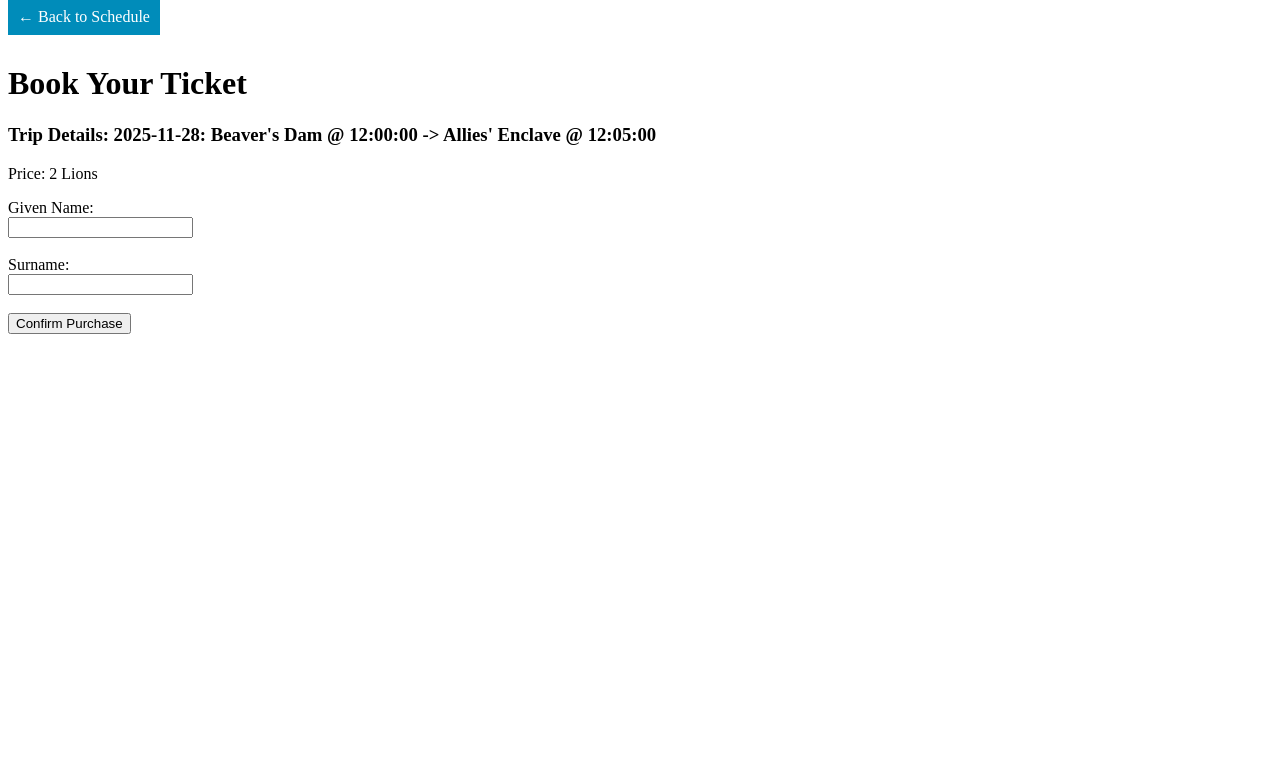
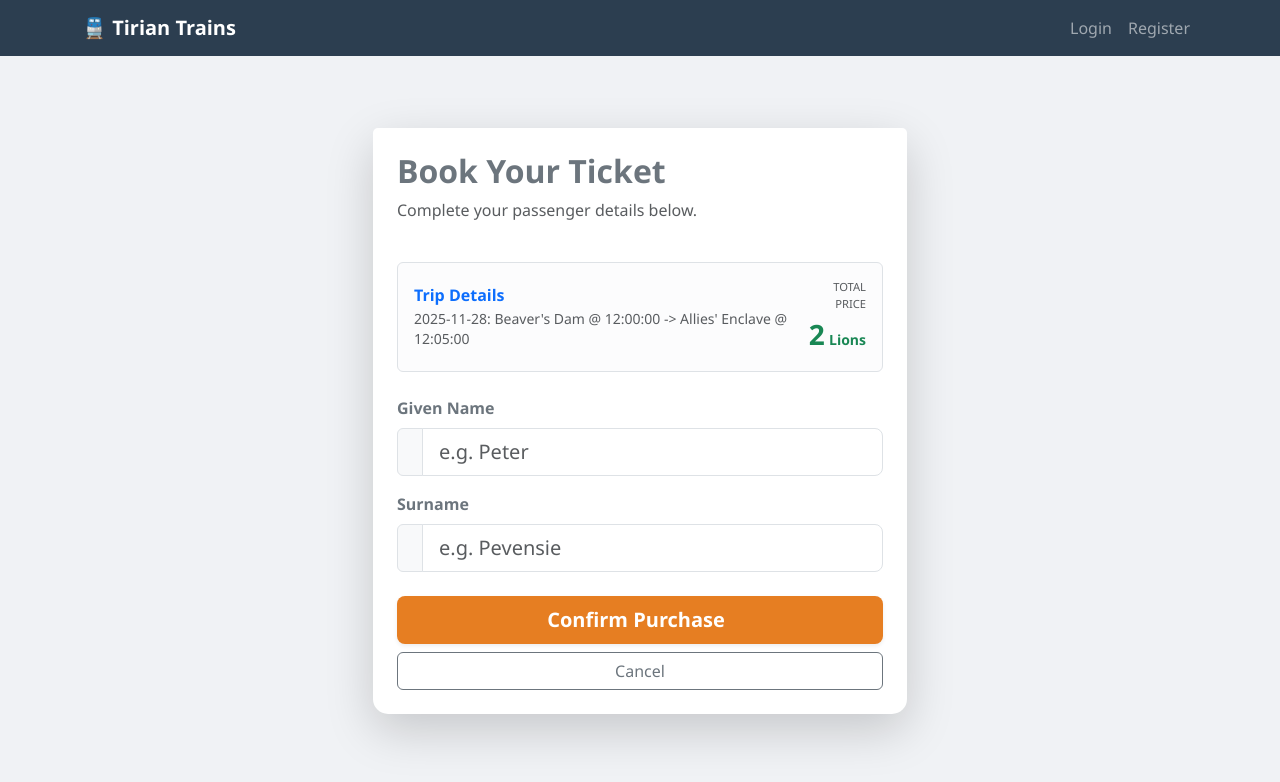
Before and after one commit to ejjasooo18/CSCI-41-Group-18-Tirian-Trains, a Django app: page /buy/3/ in a window 1280 px wide. Shown: the top 782 px of the page. Run offline with Django 5.2, Linux system fonts and the light colour scheme; data comes from the database, SQL or seed files in the repository.

Commit message:
added design for booking

```diff
--- a/main/templates/main/buy_ticket.html
+++ b/main/templates/main/buy_ticket.html
@@ -1,28 +1,66 @@
-<!DOCTYPE html>
-<html>
-<head>
-    <title>Book Ticket</title>
-    <style>
-        .back-btn { background-color: #008CBA; color: white; padding: 10px; text-decoration: none; }
-    </style>
-</head>
-<body>
-    <a href="{% url 'main:trip_list' %}" class="back-btn">&larr; Back to Schedule</a>
-    <br><br>
+{% extends 'base.html' %}
 
-    <h1>Book Your Ticket</h1>
-    <h3>Trip Details: {{ trip }}</h3>
-    <p>Price: {{ trip.route.price }} Lions</p>
+{% block content %}
+<div class="container py-5">
 
-    <form method="post">
-        {% csrf_token %}
-        <label>Given Name:</label><br>
-        <input type="text" name="given_name" required><br><br>
+    <div class="row justify-content-center">
+        <div class="col-md-8 col-lg-6">
 
-        <label>Surname:</label><br>
-        <input type="text" name="surname" required><br><br>
+            <div class="card shadow-lg border-0">
+                <div class="card-header bg-white border-bottom-0 pt-4 pb-0 px-4">
+                    <h2 class="fw-bold text-secondary">Book Your Ticket</h2>
+                    <p class="text-muted">Complete your passenger details below.</p>
+                </div>
 
-        <button type="submit">Confirm Purchase</button>
-    </form>
-</body>
-</html>
+                <div class="card-body p-4">
+
+                    <div class="alert alert-light border d-flex justify-content-between align-items-center mb-4">
+                        <div>
+                            <h6 class="fw-bold text-primary mb-1">Trip Details</h6>
+                            <small class="text-muted d-block" style="line-height: 1.4;">
+                                {{ trip }}
+                            </small>
+                        </div>
+                        <div class="text-end ps-3">
+                            <small class="text-muted d-block text-uppercase" style="font-size: 0.7rem;">Total Price</small>
+                            <span class="fs-3 fw-bold text-success">{{ trip.route.price }}</span>
+                            <span class="text-success small fw-bold">Lions</span>
+                        </div>
+                    </div>
+
+                    <form method="post">
+                        {% csrf_token %}
+
+                        <div class="mb-3">
+                            <label class="form-label fw-bold text-secondary">Given Name</label>
+                            <div class="input-group">
+                                <span class="input-group-text bg-light"><i class="bi bi-person"></i></span>
+                                <input type="text" name="given_name" class="form-control form-control-lg" placeholder="e.g. Peter" required>
+                            </div>
+                        </div>
+
+                        <div class="mb-4">
+                            <label class="form-label fw-bold text-secondary">Surname</label>
+                            <div class="input-group">
+                                <span class="input-group-text bg-light"><i class="bi bi-person-fill"></i></span>
+                                <input type="text" name="surname" class="form-control form-control-lg" placeholder="e.g. Pevensie" required>
+                            </div>
+                        </div>
+
+                        <div class="d-grid gap-2">
+                            <button type="submit" class="btn btn-train btn-lg text-white shadow-sm">
+                                Confirm Purchase <i class="bi bi-check-circle ms-2"></i>
+                            </button>
+                            <a href="{% url 'main:trip_list' %}" class="btn btn-outline-secondary">
+                                Cancel
+                            </a>
+                        </div>
+
+                    </form>
+                </div>
+            </div>
+
+        </div>
+    </div>
+</div>
+{% endblock %}
```
Also changed, not shown: main/templates/main/ticket_confirmation.html (+64 -16 lines).
